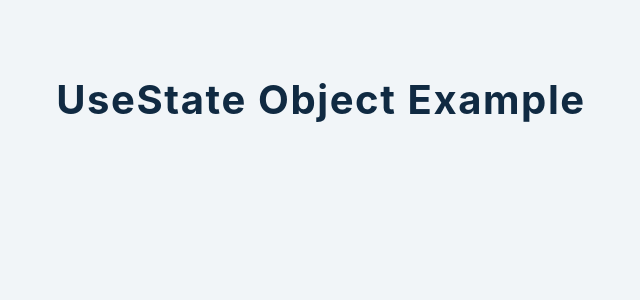
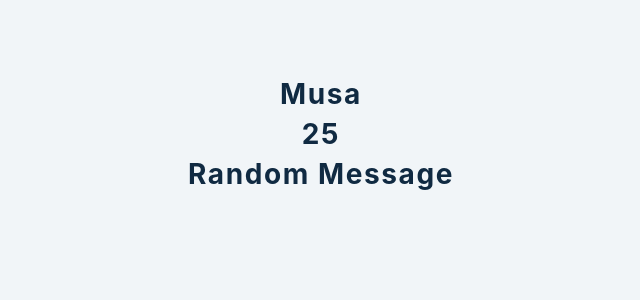
Before and after one commit to mukhtar-github/react-advanced, a React (Create React App) app: page / in a window 1280 px wide. Shown: the top 300 px of the page, without its empty margins (319-959 px from the left). Built offline with nearby package versions, Linux system fonts and the light colour scheme.

Commit message:
Update file

```diff
--- a/src/tutorial/1-useState/setup/4-useState-object.js
+++ b/src/tutorial/1-useState/setup/4-useState-object.js
@@ -1,7 +1,19 @@
 import React, { useState } from 'react';
 
 const UseStateObject = () => {
-  return <h2>useState object example</h2>;
+  const [person, setPerson] = useState({
+    name: 'Musa',
+    age: 25,
+    message: 'random message'
+  });
+
+  return (
+    <>
+      <h3>{person.name}</h3>
+      <h3>{person.age}</h3>
+      <h3>{person.message}</h3>
+   </>
+  );
 };
 
 export default UseStateObject;
```
